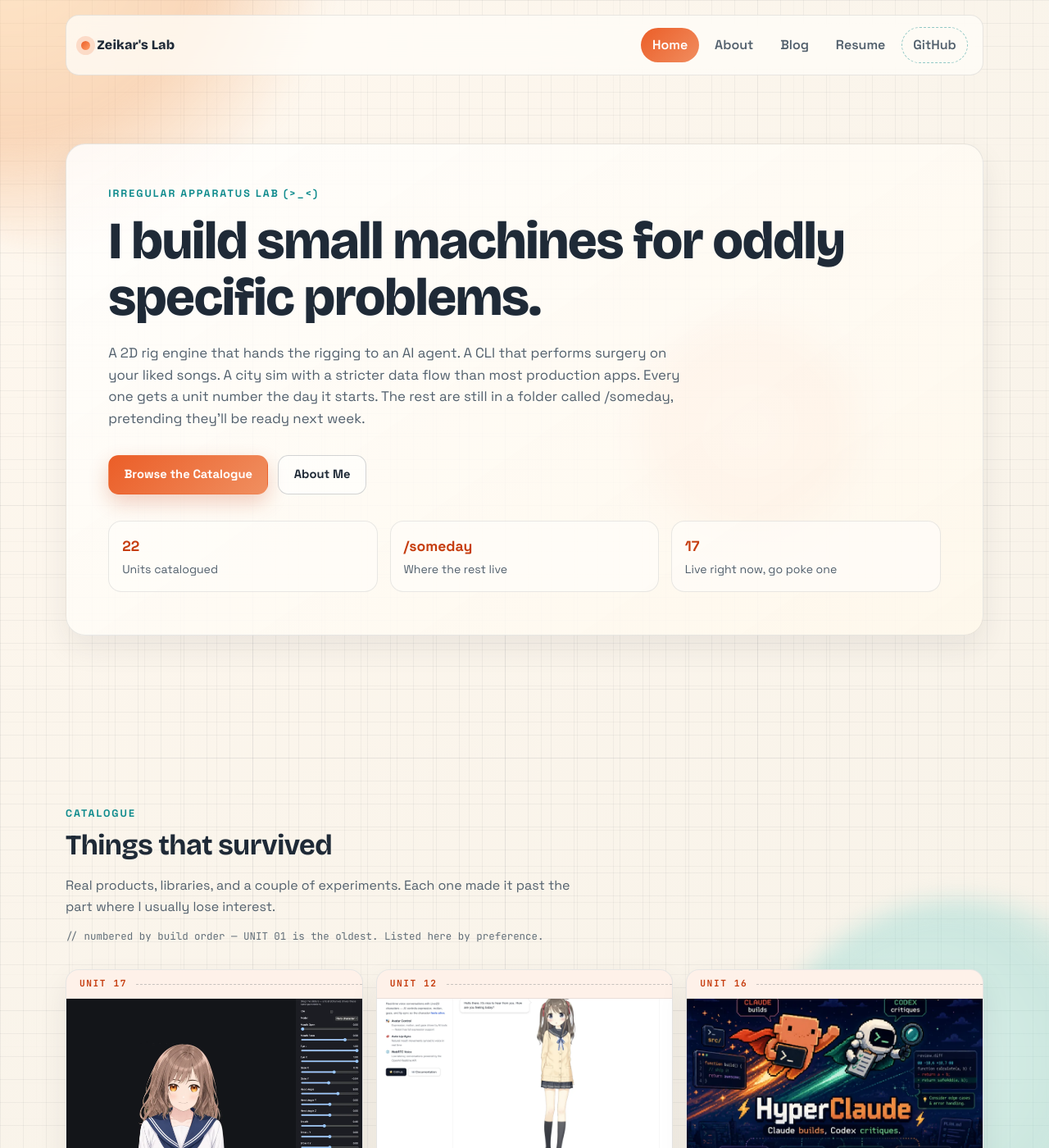
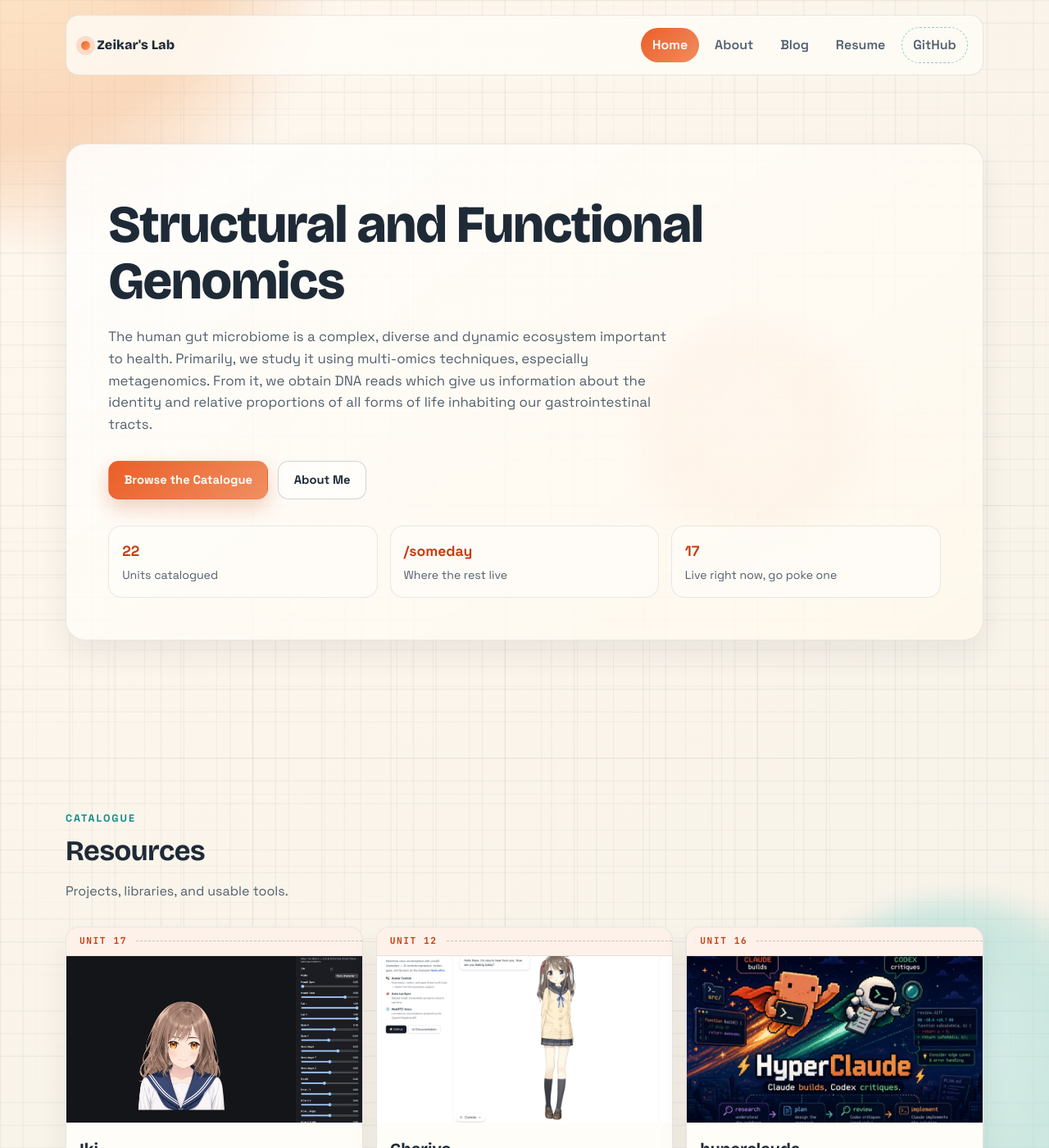
Before and after one commit to Tomasz-Lab/tomaszlab-website, a Jekyll site: the page built from index.html, in a window 1280 px wide and 1400 px high. Shown: the whole window at 82% size. Built offline with Jekyll 4.4.1, drawn with Linux system fonts in a browser that asks for light colours.

Commit message:
Update index.html

```diff
--- a/index.html
+++ b/index.html
@@ -11,13 +11,10 @@ seo:
 
 <section class="home-hero section-space">
   <div class="container hero-shell reveal">
-    <p class="eyebrow">Irregular Apparatus Lab (&gt;_&lt;)</p>
-    <h1 class="hero-title">I build small machines for oddly specific problems.</h1>
+    <!-- <p class="eyebrow">(&gt;_&lt;)</p> -->
+    <h1 class="hero-title">Structural and Functional Genomics</h1>
     <p class="hero-copy">
-      A 2D rig engine that hands the rigging to an AI agent. A CLI that performs
-      surgery on your liked songs. A city sim with a stricter data flow than most
-      production apps. Every one gets a unit number the day it starts. The rest are
-      still in a folder called /someday, pretending they'll be ready next week.
+      The human gut microbiome is a complex, diverse and dynamic ecosystem important to health. Primarily, we study it using multi-omics techniques, especially metagenomics. From it, we obtain DNA reads which give us information about the identity and relative proportions of all forms of life inhabiting our gastrointestinal tracts.
     </p>
 
     <div class="hero-actions">
@@ -46,12 +43,11 @@ seo:
   <div class="container">
     <header class="section-head reveal">
       <p class="eyebrow">Catalogue</p>
-      <h2>Things that survived</h2>
+      <h2>Resources</h2>
       <p>
-        Real products, libraries, and a couple of experiments. Each one made it past
-        the part where I usually lose interest.
+        Projects, libraries, and usable tools.
       </p>
-      <p class="lab-note">// numbered by build order &mdash; UNIT 01 is the oldest. Listed here by preference.</p>
+      <!-- <p class="lab-note">// numbered by build order &mdash; UNIT 01 is the oldest. Listed here by preference.</p> -->
     </header>
 
     <div class="project-grid">
```
